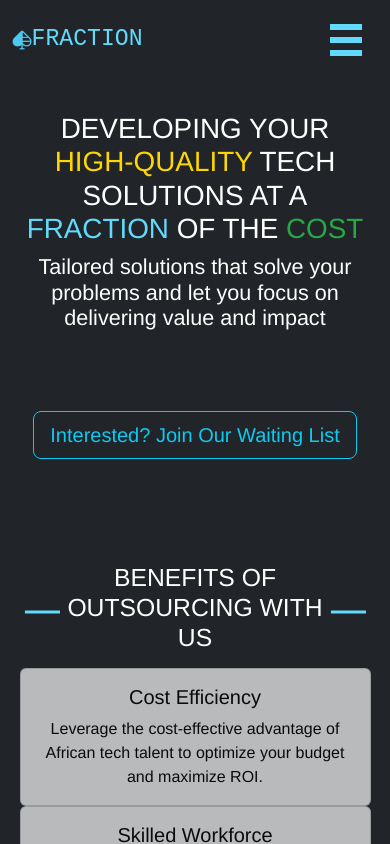
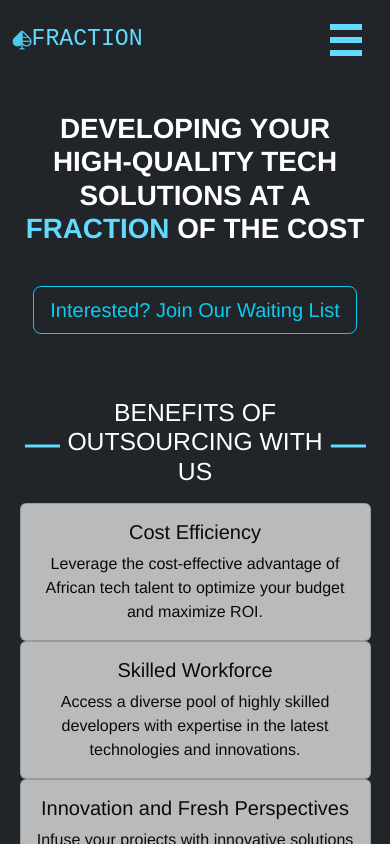
Before and after one commit to theiceoan/fraction, a React (Create React App) app in the folder client/: page / in a window 390 px wide. Shown: the top 844 px of the page. Built offline with nearby package versions, Linux system fonts and the light colour scheme.

Commit message:
removing highlight colours from text on landing page, removing subtext in mobile version

```diff
--- a/client/src/landing-content/LandingContent.css
+++ b/client/src/landing-content/LandingContent.css
@@ -132,6 +132,10 @@
 		width: 90%;
 	}
 
+	.waiting-list-button-container {
+		margin: 0;
+	}
+
 	.landing-text-container {
 		padding-top: 2em;
 	}
@@ -142,7 +146,7 @@
 		margin: 0.5em 0em 1em 0em;
 	}
 
-	.benefit-svg {
+	.benefit-svg, .invisible-in-mobile {
 		display: none;
 	}
 }
@@ -159,11 +163,15 @@
 		width: 90%;
 	}
 
+	.waiting-list-button-container {
+		margin: 0;
+	}
+
 	.landing-text-container {
 		padding-top: 2em;
 	}
 
-	.benefit-svg {
+	.benefit-svg, .invisible-in-mobile {
 		display: none;
 	}
 }
@@ -183,6 +191,6 @@
 	}
 
 	.waiting-list-button-container {
-		margin: 1em 0em;
+		margin: 0;
 	}
 }
--- a/client/src/landing-content/LandingContent.tsx
+++ b/client/src/landing-content/LandingContent.tsx
@@ -16,13 +16,16 @@ export const LandingContent = ({ openModal }:LandingContentProps) => {
 			{/* <div className='background-graphic'></div> */}
 			{/* <div className='corner-graphic'></div> */}
 			<main className="landing-text-container">
-				<h1>DEVELOPING YOUR <span className='highlight-gold'>HIGH-QUALITY </span>
+				<h1><b> DEVELOPING YOUR HIGH-QUALITY
 				TECH SOLUTIONS AT A <span className='highlight-blue'> FRACTION </span>
-				OF THE <span className='highlight-green'>COST</span>
-				</h1>
-				<h4>Tailored solutions that solve your problems
-					and let you focus on delivering value and impact
-				</h4>
+				OF THE COST
+				</b></h1>
+				<div className='invisible-in-mobile'>
+					<Line />
+					<h4>Tailored solutions that solve your problems
+						and let you focus on delivering value and impact
+					</h4>
+				</div>
 			</main>
 			<div className='waiting-list-button-container'>
 				<Button
```
